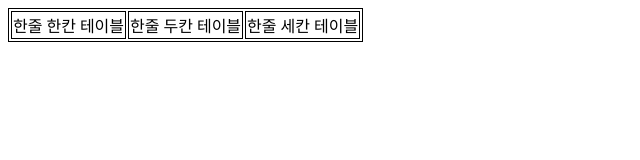
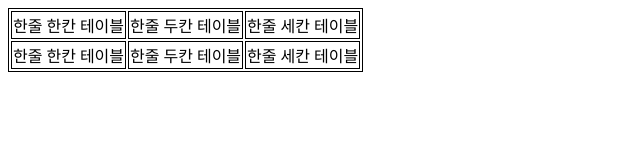
Before and after one commit to kwonhj123/kwon, a plain HTML site: page index.html in a window 1280 px wide. Shown: the whole page, without its empty margins (0-640 px from the left). Drawn offline with Linux system fonts and the light colour scheme.

Commit message:
테이블 하나 추가

```diff
--- a/index.html
+++ b/index.html
@@ -17,6 +17,11 @@
                 <td>한줄 두칸 테이블</td>
                 <td>한줄 세칸 테이블</td>
             </tr>
+            <tr>
+                <td>한줄 한칸 테이블</td>
+                <td>한줄 두칸 테이블</td>
+                <td>한줄 세칸 테이블</td>
+            </tr>
         </table>
     </body>
     <script>
```
